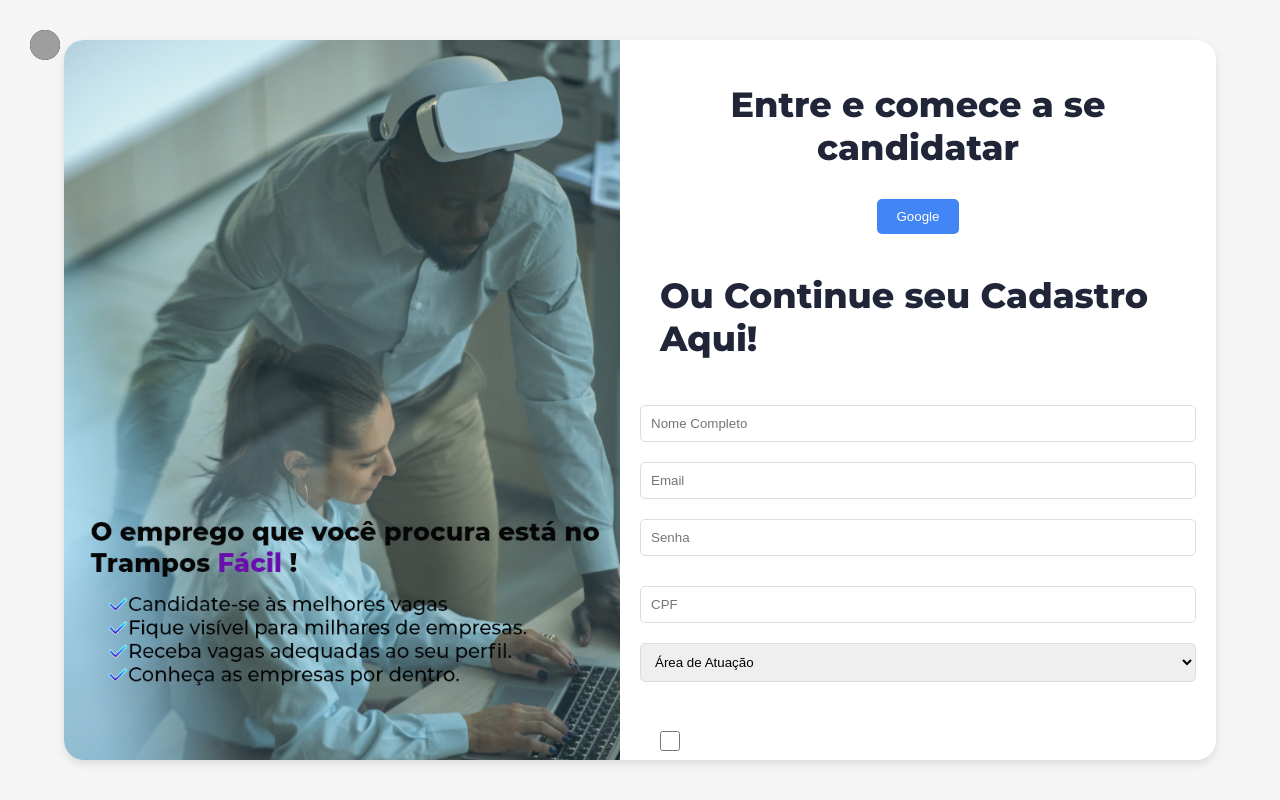
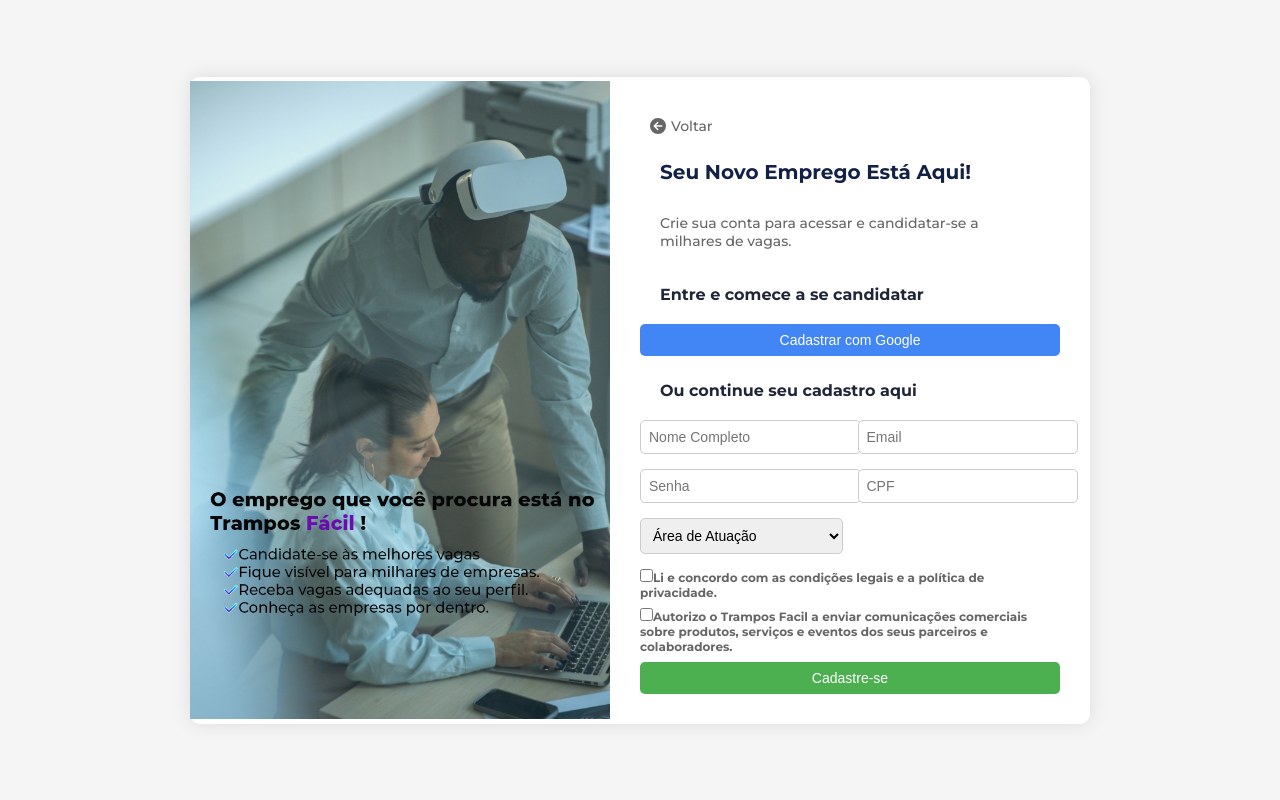
Before and after one commit to Mortari03/trampos-bauru, a React (Create React App) app: page /cadastro_candidatos in a window 1280 px wide. Built offline with nearby package versions, Linux system fonts and the light colour scheme; grey boxes are pictures that could not be loaded.

Commit message:
04/08 - Tentando arruma os Cadastros
ta dificil arrumar acho melhor refazer do 0

```diff
--- a/src/estilo/cadastro_candidato.css
+++ b/src/estilo/cadastro_candidato.css
@@ -1,153 +1,113 @@
-/* AQUI COMEÇA A PARTE DE CADASTRO DE CANDIDATO E ALGUMAS FUNÇÕES COMPARTILHAS NA CLASSNAME COM EMPRESA*/
-/*-------------------------------------------------------*/
-* {
-    margin: 0;
-    padding: 0;
-    box-sizing: border-box;
-  }
-
-  .tela_cad {
+.cc-container {
   display: flex;
   justify-content: center;
   align-items: center;
-    min-height: 100vh;
+  height: 100vh;
   background-color: #f5f5f5;
-    padding: 20px;
-    overflow: hidden;
-    /* Remover a barra de rolagem */
 }
 
-  .conteiner {
+.cc-content {
   display: flex;
-    align-items: center;
-    background-color: #fff;
-    border-radius: 20px;
-    box-shadow: 0 4px 8px rgba(0, 0, 0, 0.1);
-    overflow: hidden;
-    max-width: 90vw;
-    max-height: 90vh;
-    /* Limitar a altura para caber na tela */
+  background-color: white;
+  border-radius: 10px;
+  box-shadow: 0 0 20px rgba(0, 0, 0, 0.1);
+  max-width: 900px; /* Reduz a largura máxima */
   width: 100%;
-    height: 100%;
+  margin: 20px;
 }
 
-  .imagem_cad {
+.cc-image {
   flex: 1;
   display: flex;
   justify-content: center;
   align-items: center;
-    background-color: #f0f0f0;
 }
 
-  .img_ilus {
+.cc-img {
   max-width: 100%;
   height: auto;
 }
 
-  .card_cad {
+.cc-form {
   flex: 1;
-    padding: 20px;
-    display: flex;
-    flex-direction: column;
-    justify-content: flex-start;
-    align-items: center;
-    overflow-y: auto;
-    height: 100vh;
-    height: auto;
-    /* Permitir rolagem no card se necessário */
+  padding: 30px; /* Reduz o padding */
 }
 
-  .Botao-Voltar_cand {
-    position: absolute;
-    top: 20px;
-    left: 20px;
+.cc-back-btn {
+  display: flex;
+  align-items: center;
+  color: #666;
+  text-decoration: none;
+  margin-bottom: 15px; /* Reduz a margem inferior */
 }
 
-  .Voltar_Cand {
-    background-color: black;
-    border-radius: 50%;
-    width: 30px;
-    height: 30px;
+.cc-back-text {
+  margin-left: 5px;
+  font-size: 14px; /* Reduz o tamanho da fonte */
 }
 
-  .accept_checkbox_cand {
-    width: 20px;
-    height: 20px;
-    margin-right: 10px;
-    transform: scale(1);
-    /* Ajusta o tamanho do checkbox */
+.cc-title {
+  font-size: 20px; /* Reduz o tamanho da fonte */
+  font-weight: bold;
+  margin-bottom: 10px;
 }
 
-  .t1,
-  .t2,
-  .t3,
-  .box_button {
-    margin-bottom: 20px;
-    text-align: center;
+.cc-subtitle {
+  color: #666;
+  margin-bottom: 15px; /* Reduz a margem inferior */
+  font-size: 14px; /* Reduz o tamanho da fonte */
 }
 
-  .Button_Cad {
-    margin: 20px;
+.cc-section-title {
+  font-size: 16px; /* Reduz o tamanho da fonte */
+  font-weight: bold;
+  margin-top: 15px; /* Reduz a margem superior */
+  margin-bottom: 10px;
 }
 
-  .box_button {
+.cc-google-btn {
   width: 100%;
-    display: flex;
-    justify-content: center;
+  background-color: #4285f4;
+  color: white;
+  padding: 8px 16px; /* Reduz o padding */
+  border: none;
+  border-radius: 5px;
+  cursor: pointer;
+  font-size: 14px; /* Reduz o tamanho da fonte */
 }
 
-  .box_input {
-    margin: 15px 0px;
-    display: flex;
-    flex-direction: column;
-    gap: 10px;
-    width: 100%;
+.cc-input-group {
+  display: grid;
+  grid-template-columns: repeat(2, 1fr);
+  grid-gap: 15px; /* Reduz o espaçamento entre os campos */
 }
 
-  .box_input input,
-  .box_input select {
-    padding: 10px;
-    border: 1px solid #ddd;
+.cc-input {
+  width: 100%;
+  padding: 8px; /* Reduz o padding */
+  border: 1px solid #ccc;
   border-radius: 5px;
-    width: 100%;
+  font-size: 14px; /* Reduz o tamanho da fonte */
 }
 
-  .cad_conta_google {
-    background-color: #4285f4;
+.cc-terms {
+  margin-top: 15px; /* Reduz a margem superior */
+}
+
+.cc-checkbox-label {
+  display: block;
+  margin-bottom: 8px; /* Reduz a margem inferior */
+  font-size: 12px; /* Reduz o tamanho da fonte */
+  color: #666;
+}
+
+.cc-submit-btn {
+  width: 100%;
+  background-color: #4caf50;
   color: white;
+  padding: 8px 16px; /* Reduz o padding */
   border: none;
   border-radius: 5px;
-    padding: 10px 20px;
   cursor: pointer;
-    transition: background-color 0.3s;
+  font-size: 14px; /* Reduz o tamanho da fonte */
 }
-
-  .cad_conta_google:hover {
-    background-color: #357ae8;
-  }
-
-  .accept_button {
-    margin-right: 10px;
-    cursor: pointer;
-  }
-
-  .Button_Cad {
-    background-color: #007bff;
-    color: white;
-    border: none;
-    border-radius: 5px;
-    padding: 10px 20px;
-    cursor: pointer;
-    transition: background-color 0.3s;
-  }
-
-  .Button_Cad:hover {
-    background-color: #0056b3;
-  }
-
-  .text_bot_cand {
-    display: flex;
-    flex-direction: column;
-    align-items: flex-start;
-    gap: 10px;
-  }
--- a/src/estilo/login_candidato.css
+++ b/src/estilo/login_candidato.css
@@ -1,98 +1,67 @@
-.Conteiner_Login_cand {
+.lc-container {
   background-color: #f0f4f8;
   display: flex;
   justify-content: center;
   align-items: center;
-  height: 100vh; /* Garante que o contêiner ocupe toda a altura da tela */
+  height: 100vh;
 }
 
-.Box_Login_cand {
+.lc-caixa-login {
   background-color: #ffffff;
   display: flex;
   flex-direction: column;
   justify-content: space-between;
   align-items: center;
   padding: 20px;
-  border: 1px solid #ccc; /* Apenas para visualização, pode ser removido */
-  border-radius: 11px; /* Apenas para visualização, pode ser removido */
-  box-shadow: 10px 10px 20px rgba(0, 0, 0, 0.8); /* Apenas para visualização, pode ser removido */
-  min-height: 300px; /* Define uma altura mínima */
-  min-width: 300px; /* Define uma largura mínima */
+  border: 1px solid #ccc;
+  border-radius: 11px;
+  box-shadow: 0px 4px 15px rgba(0, 0, 0, 0.1);
+  width: 650px;
+  height: 600px;
 }
 
-.header-login {
+.lc-cabecalho-login {
   width: 100%;
   display: flex;
   justify-content: space-between;
   align-items: center;
-  margin-bottom: 20px; /* Ajuste conforme necessário */
+  margin-bottom: 20px;
 }
 
-.icone_cand {
-  font-size: 2rem; /* Ajuste conforme necessário */
-  color: #007bff; /* Ajuste conforme necessário */
-  margin-bottom: 10px; /* Ajuste conforme necessário */
+.lc-icone-usuario {
+  font-size: 70px;
+  color: #3354a8;
+  padding: 10px;
 }
-
-input[type="text"],
-input[type="password"] {
-  border-radius: 7px;
-  border-color: #0056b3;
+.lc-icone-usuario:hover {
+  color: #005bb3;
+}
+.lc-icone-google {
+  margin-right: 8px;
+}
+.lc-input {
+  border-radius: 5px;
+  border: 2px solid #005bb3;
   margin: 10px 0;
   padding: 10px;
   width: 100%;
-  box-sizing: border-box; /* Garante que o padding não afete a largura total */
+  box-sizing: border-box;
 }
 
-.botao-voltar img {
-  height: 40px; /* Ajuste conforme necessário */
-}
-
-.logo-cadastro {
-  height: 50px; /* Ajuste conforme necessário */
-}
-
-.botao_login {
-  padding: 10px;
-  margin-top: auto; /* Garante que o botão fique no final */
-  display: flex;
-  justify-content: center;
-  width: 100%;
-}
-
-button {
-  padding: 10px 20px;
-  background-color: #007bff;
-  color: #fff;
-  border: none;
-  border-radius: 5px;
-  cursor: pointer;
-}
-
-button:hover {
-  background-color: #0056b3;
-}
-
-.link-esqueci-senha {
+.lc-link-esqueci-senha {
   width: 100%;
   display: flex;
   justify-content: flex-start;
-  margin-top: 10px;
+  margin-top: -15px;
+  text-decoration: none;
+  padding: -50px;
+}
+.lc_esqueci-senha:hover {
+  border-bottom: 1px solid #007bff;
 }
 
-.esqueci_senha {
-  text-decoration: none;
-  color: #007bff;
+.lc-info-cadastro {
+  text-align: center;
+  margin-top: 10px;
+  padding: 0;
 }
-
-.esqueci_senha:hover {
-  text-decoration: underline;
-}
-
-.texto_email{
-  color: #0056b3;
-}
-
-.texto_final_cand{
-  color: #0056b3;
-}
--- a/src/estilo/login_empresa.css
+++ b/src/estilo/login_empresa.css
@@ -1,117 +1,122 @@
 /* Contêiner principal */
-.Conteiner_Login_Empre {
+.le-container {
   background-color: #f0f4f8;
   display: flex;
   justify-content: center;
   align-items: center;
-  height: 100vh; /* Garante que o contêiner ocupe toda a altura da tela */
+  height: 100vh;
 }
 
 /* Estrutura do contêiner */
-.Box_Login_Empre {
+.le-caixa-login {
   background-color: #ffffff;
   display: flex;
   flex-direction: column;
   justify-content: space-between;
   align-items: center;
   padding: 20px;
-  border: 1px solid #ccc; /* Apenas para visualização, pode ser removido */
-  border-radius: 11px; /* Apenas para visualização, pode ser removido */
-  box-shadow: 10px 10px 20px rgba(0, 0, 0, 0.8); /* Apenas para visualização, pode ser removido */
-  min-height: 300px; /* Define uma altura mínima */
-  min-width: 300px; /* Define uma largura mínima */
+  border: 1px solid #ccc;
+  border-radius: 11px;
+  box-shadow: 0px 4px 15px rgba(0, 0, 0, 0.1);
+  width: 650px;
+  height: 600px;
 }
 
 /* Cabeçalho do login */
-.header-login {
+.le-cabecalho-login {
   width: 100%;
   display: flex;
   justify-content: space-between;
   align-items: center;
-  margin-bottom: 20px; /* Ajuste conforme necessário */
+  margin-bottom: 20px;
 }
 
 /* Botão de voltar */
-.botao-voltar img {
-  height: 40px; /* Ajuste conforme necessário */
+.btn_voltar {
+  display: flex;
+  align-items: center;
+  text-decoration: none;
+  color: #007bff;
+}
+
+.texto_voltar {
+  margin-left: 8px;
 }
 
 /* Logo */
-.logo-cadastro {
+.Logo {
   height: 50px; /* Ajuste conforme necessário */
 }
 
 /* Ícone de cadastro */
-.icone-cadastro {
-  font-size: 2rem; /* Ajuste conforme necessário */
-  color: #007bff; /* Ajuste conforme necessário */
-  margin-bottom: 10px; /* Ajuste conforme necessário */
+.le-icone-cadastro {
+  font-size: 70px;
+  color: #3354a8;
+  padding: 10px;
 }
 
-/* Inputs */
-input[type="text"],
-input[type="password"] {
-  border-radius: 7px;
-  border-color: #0056b3;
-  margin: 10px 0;
-  padding: 10px;
-  width: 100%;
-  box-sizing: border-box; /* Garante que o padding não afete a largura total */
+.le-icone-cadastro:hover {
+  color: #005bb3;
 }
 
-/* Botões */
-.botao_login {
-  padding: 10px;
-  margin-top: auto; /* Garante que o botão fique no final */
-  display: flex;
-  justify-content: center;
-  width: 100%;
-}
-
-button {
+/* Botão principal */
+.lc-botao-principal {
   padding: 10px 20px;
   background-color: #007bff;
   color: #fff;
   border: none;
   border-radius: 5px;
   cursor: pointer;
+  width: 100%;
+  display: flex;
+  align-items: center;
+  justify-content: center;
+  margin-top: 10px;
 }
 
-button:hover {
+.lc-botao-principal:hover {
   background-color: #0056b3;
 }
 
+/* Ícone do botão Google */
+.lc-icone-google {
+  margin-right: 8px;
+}
+
+/* Inputs */
+.lc-input {
+  border-radius: 5px;
+  border: 2px solid #005bb3;
+  margin: 10px 0;
+  padding: 10px;
+  width: 100%;
+  box-sizing: border-box;
+}
+
 /* Links */
-.link-esqueci-senha {
+.lc-link-esqueci-senha {
   width: 100%;
   display: flex;
   justify-content: flex-start;
-  margin-top: 10px;
+  margin-top: -15px;
 }
 
-.esqueci_senha {
+.lc_esqueci-senha {
+  color: #007bff;
   text-decoration: none;
-  color: #007bff;
 }
 
-.esqueci_senha:hover {
-  text-decoration: underline;
+.lc_esqueci-senha:hover {
+  border-bottom: 1px solid #007bff;
 }
 
-.ponto_de_email {
-  text-align: center; /* Ajuste conforme necessário */
-  margin: 10px 0; /* Ajuste conforme necessário */
+/* Informações de cadastro */
+.le-info-cadastro {
+  text-align: center;
+  margin-top: 10px;
+  padding: 0;
 }
 
-.email-link {
-  color: #007bff; /* Ajuste conforme necessário */
-  text-decoration: none; /* Ajuste conforme necessário */
-}
-
-.email-link:hover {
-  text-decoration: underline; /* Ajuste conforme necessário */
-}
-
-.texto_final_empr {
+.texto_alternativo_azul {
   color: #0056b3;
 }
--- a/src/paginas/cadastro_candidato.tsx
+++ b/src/paginas/cadastro_candidato.tsx
@@ -1,45 +1,41 @@
-//Importes do React
 import React from "react";
-//Importes do Router-Dom
 import { Link } from "react-router-dom";
-//Importes de Icones
-//Importes de CSS
 import "../estilo/cadastro_candidato.css";
-//Importes de Paginas
+import { FontAwesomeIcon } from "@fortawesome/react-fontawesome";
+import { faCircleArrowLeft } from "@fortawesome/free-solid-svg-icons";
 
 function CadastroCandidatos() {
   return (
-    <div className="tela_cad">
-      <div className="conteiner">
-        <div className="imagem_cad">
-          <img className="img_ilus" src="/img/imgint.png" alt="ilustração" />
+    <div className="cc-container">
+      <div className="cc-content">
+        <div className="cc-image">
+          <img className="cc-img" src="/img/imgint.png" alt="Ilustração" />
         </div>
+        <div className="cc-form">
+          <Link to="/prelogin" className="cc-back-btn">
+            <FontAwesomeIcon icon={faCircleArrowLeft} />
+            <span className="cc-back-text">Voltar</span>
+          </Link>
+          <h1 className="cc-title">Seu Novo Emprego Está Aqui!</h1>
+          <p className="cc-subtitle">
+            Crie sua conta para acessar e candidatar-se a milhares de vagas.
+          </p>
+          <h3 className="cc-section-title">Entre e comece a se candidatar</h3>
 
-        <div className="card_cad">
-          <div>
-            <Link to="/prelogin" className="Botao-Voltar_cand">
-              <img className="Voltar_Cand" src="/img/Voltar.png" alt="Voltar" />
-            </Link>
-          </div>
+          <button className="cc-google-btn">Cadastrar com Google</button>
 
-          <h1 className="t1">O Seu Novo Próximo Emprego Está Aqui!</h1>
-          <h2 className="t2">
-            Crie sua conta para acessar e candidate-se à milhares de vagas.
-          </h2>
-          <h3 className="t3">Entre e comece a se candidatar</h3>
+          <h3 className="cc-section-title">Ou continue seu cadastro aqui</h3>
 
-          <div className="box_button">
-            <button className="cad_conta_google">Google</button>
-          </div>
-
-          <h3>Ou Continue seu Cadastro Aqui!</h3>
-
-          <div className="box_input">
-            <input type="text" placeholder="Nome Completo" />
-            <input type="email" placeholder="Email" />
-            <input type="password" placeholder="Senha" />
-            <input type="text" placeholder="CPF" />
-            <select className="box_select">
+          <form className="cc-input-group">
+            <input
+              type="text"
+              placeholder="Nome Completo"
+              className="cc-input"
+            />
+            <input type="email" placeholder="Email" className="cc-input" />
+            <input type="password" placeholder="Senha" className="cc-input" />
+            <input type="text" placeholder="CPF" className="cc-input" />
+            <select className="cc-input cc-select">
               <option value="" disabled selected>
                 Área de Atuação
               </option>
@@ -49,39 +45,21 @@
               <option value="administracao">Administração</option>
               <option value="engenharia">Engenharia</option>
             </select>
+          </form>
+
+          <div className="cc-terms">
+            <label className="cc-checkbox-label">
+              <input type="checkbox" className="cc-checkbox" />
+              Li e concordo com as condições legais e a política de privacidade.
+            </label>
+            <label className="cc-checkbox-label">
+              <input type="checkbox" className="cc-checkbox" />
+              Autorizo o Trampos Facil a enviar comunicações comerciais sobre
+              produtos, serviços e eventos dos seus parceiros e colaboradores.
+            </label>
           </div>
 
-          <div className="text_bot_cand">
-            <h3>
-              <input
-                type="checkbox"
-                className="accept_checkbox_cand"
-                id="conditions"
-              />
-              <label htmlFor="conditions">
-                Li e concordo com as condições legais e a política de
-                privacidade.
-              </label>
-            </h3>
-
-            <br />
-            <br />
-            <h3>
-              <input
-                type="checkbox"
-                className="accept_checkbox_cand"
-                id="communications"
-              />
-              <label htmlFor="communications">
-                Autorizo o Trampos Facil a enviar comunicações comerciais sobre
-                produtos, serviços e eventos dos seus parceiros e colaboradores.
-              </label>
-            </h3>
-          </div>
-
-          <div>
-            <input className="Button_Cad" type="button" value="Cadastre-se" />
-          </div>
+          <button className="cc-submit-btn">Cadastre-se</button>
         </div>
       </div>
     </div>
--- a/src/paginas/login_candidato.tsx
+++ b/src/paginas/login_candidato.tsx
@@ -1,45 +1,48 @@
 import React from "react";
 import { FontAwesomeIcon } from "@fortawesome/react-fontawesome";
-import { faUser } from "@fortawesome/free-solid-svg-icons";
+import { faCircleArrowLeft, faUser } from "@fortawesome/free-solid-svg-icons";
+import { faGoogle } from "@fortawesome/free-brands-svg-icons";
 import "../estilo/login_candidato.css";
 import { Link } from "react-router-dom";
 
 function LoginCandidato() {
   return (
-    <div className="Conteiner_Login_cand">
-      <div className="Box_Login_cand">
-        <div className="header-login">
-          <Link to="/prelogin" className="botao-voltar">
-            <img className="voltar" src="/img/Voltar.png" alt="Voltar" />
+    <div className="lc-container">
+      <div className="lc-caixa-login">
+        <header className="lc-cabecalho-login">
+          <Link to="/prelogin" className="btn_voltar">
+            <FontAwesomeIcon icon={faCircleArrowLeft} />
+            <span className="texto_voltar">Voltar</span>
           </Link>
-          <img className="logo-cadastro" src="/img/Logo.png" alt="Logo" />
-        </div>
-        <FontAwesomeIcon icon={faUser} className="icone_cand"></FontAwesomeIcon>
-        <br />
-        <button>GOOGLE</button>
-        <br />
-        <h3>Ou Insira Seu</h3> <h3 className="texto_email">Email</h3>
-        <br />
-        <input type="text" placeholder="EMAIL" />
-        <br />
-        <input type="password" placeholder="SENHA" />
-        <br />
-        <div className="link-esqueci-senha">
-          <Link to="/esqueci_senha" className="esqueci_senha">
-            <h3>Esqueci a Senha</h3>
+          <img className="Logo" src="/img/Logo.png" alt="Logo" />
+        </header>
+        <FontAwesomeIcon icon={faUser} className="lc-icone-usuario" />
+
+        <button className="botoes-principais">
+          <FontAwesomeIcon icon={faGoogle} className="lc-icone-google" />
+          GOOGLE
+        </button>
+        <p>Ou insira seu e-mail</p>
+        <input type="text" placeholder="E-MAIL" className="lc-input" />
+        <input type="password" placeholder="SENHA" className="lc-input" />
+
+        <div className="lc-link-esqueci-senha">
+          <Link to="/esqueci_senha" className="texto_alternativo_ciano">
+            <span className="lc_esqueci-senha">Esqueci a Senha</span>
           </Link>
         </div>
-        <br />
-        <div className="botao_login">
-          <button>CONTINUAR</button>
-        </div>
-        <div>
-          <br />
-          <h2>Voce é novo no <span className="texto_final_cand">TRAMPOS FÁCIL</span> ? </h2>
-          <br />
+
+        <button className="botoes-principais">CONTINUAR</button>
+
+        <div className="lc-info-cadastro">
+          Você é novo no{" "}
+          <span className="texto_alternativo_azul">TRAMPOS FÁCIL</span>?
+          Cadastre-se como
+          <Link to="/cadastro_candidatos" className="texto_alternativo_ciano">
+            Candidato
+          </Link>
         </div>
       </div>
-
     </div>
   );
 }
--- a/src/paginas/login_empresa.tsx
+++ b/src/paginas/login_empresa.tsx
@@ -1,44 +1,47 @@
-import React from "react";
 import { FontAwesomeIcon } from "@fortawesome/react-fontawesome";
-import { faUsers } from "@fortawesome/free-solid-svg-icons";
+import { faCircleArrowLeft, faUsers } from "@fortawesome/free-solid-svg-icons";
+import { faGoogle } from "@fortawesome/free-brands-svg-icons";
 import { Link } from "react-router-dom";
 import "../estilo/login_empresa.css";
 import Rodape from "../componentes/rodape";
 
 function LoginEmpresa() {
   return (
-    <div className="Conteiner_Login_Empre">
-      <div className="Box_Login_Empre">
-        <div className="header-login">
-          <Link to="/prelogin" className="botao-voltar">
-            <img className="voltar" src="/img/Voltar.png" alt="Voltar" />
-          </Link>
-          <img className="logo-cadastro" src="/img/Logo.png" alt="Logo" />
-        </div>
-        <FontAwesomeIcon icon={faUsers} className="icone-cadastro" />
-        <br />
-        <button>GOOGLE</button>
-        <br />
-        <h3>Ou Insira Seu</h3><h3 className="texto_email">Email</h3>
-        <br />
-        <input type="text" placeholder="EMAIL" />
-        <br />
-        <input type="password" placeholder="SENHA" />
-        <br />
-        <div className="link-esqueci-senha">
-          <Link to="/esqueci_senha" className="esqueci_senha">
-            <h3>Esqueci a Senha</h3>
-          </Link>
-        </div>
-        <br />
-        <div className="botao_login">
-          <button>CONTINUAR</button>
-        </div>
-        <br />
-        <div>
-          <h2>Você é novo no <span className="texto_final_empr">TRAMPOS FÁCIL</span>?</h2>
+    <div>
+      <div className="le-container">
+        <div className="le-caixa-login">
+          <header className="le-cabecalho-login">
+            <Link to="/prelogin" className="btn_voltar">
+              <FontAwesomeIcon icon={faCircleArrowLeft} />
+              <span className="texto_voltar">Voltar</span>
+            </Link>
+            <img className="Logo" src="/img/Logo.png" alt="Logo" />
+          </header>
+          <FontAwesomeIcon icon={faUsers} className="le-icone-cadastro" />
+          <button className="botoes-principais">
+            <FontAwesomeIcon icon={faGoogle} className="lc-icone-google" />
+            GOOGLE
+          </button>
+          <p>Ou insira seu e-mail</p>
+          <input type="text" placeholder="E-MAIL" className="lc-input" />
+          <input type="password" placeholder="SENHA" className="lc-input" />
+          <div className="lc-link-esqueci-senha">
+            <Link to="/esqueci_senha" className="texto_alternativo_ciano">
+              <span className="lc_esqueci-senha">Esqueci a Senha</span>
+            </Link>
+          </div>
+          <button className="botoes-principais">CONTINUAR</button>
+          <div className="le-info-cadastro">
+            Você é novo no{" "}
+            <span className="texto_alternativo_azul">TRAMPOS FÁCIL</span>?
+            Cadastre-se como
+            <Link to="/cadastro_empresas" className="texto_alternativo_ciano">
+              Candidato
+            </Link>
+          </div>
         </div>
       </div>
+      <Rodape />
     </div>
   );
 }
```
Lines whose indentation alone changed are shown as unchanged.
